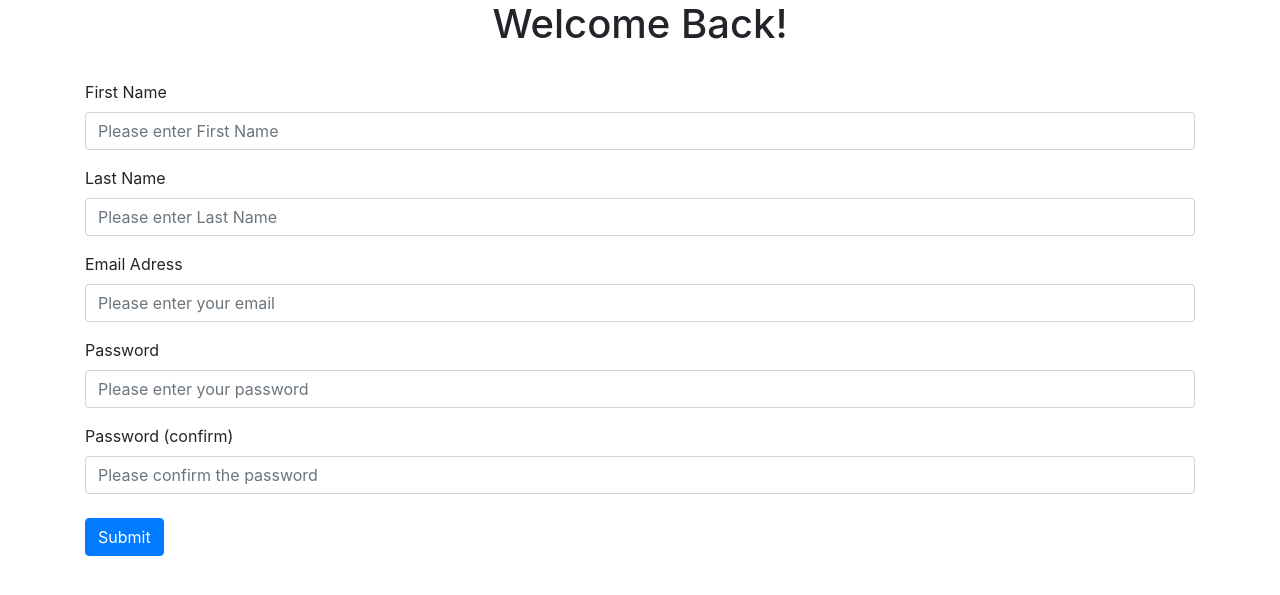
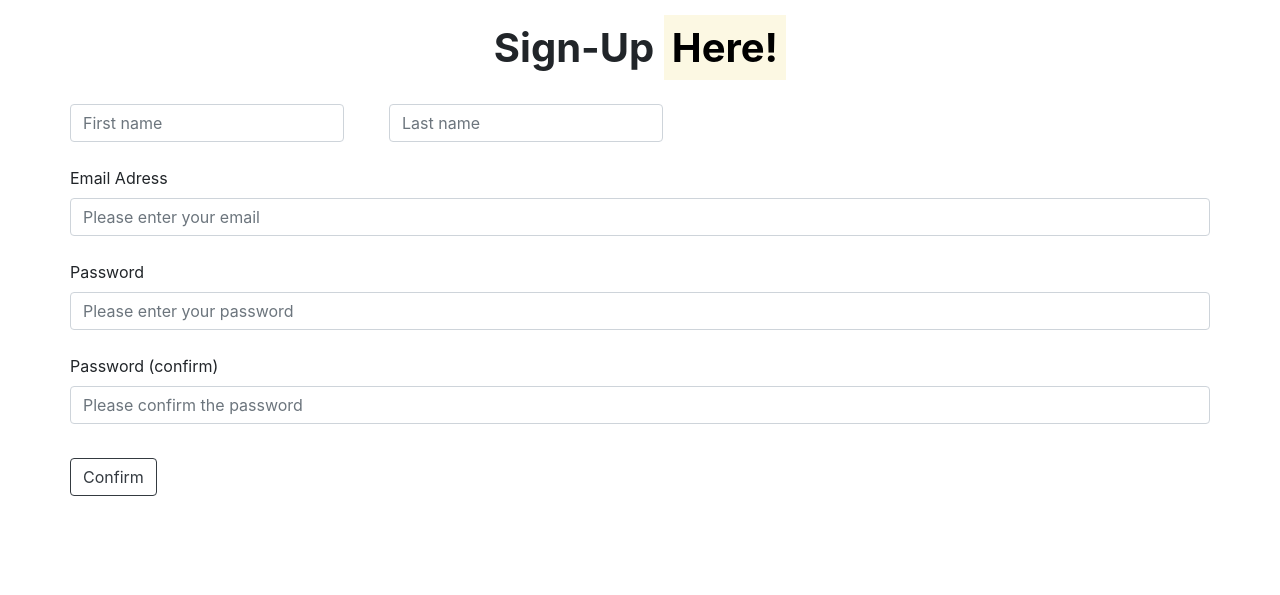
Before and after one commit to Charbelghanime/EECE-351, a Flask app: page /sign-up in a window 1280 px wide. Shown: the part 56-651 px from the top of the page. Run offline with Flask 2, Linux system fonts and the light colour scheme; some libraries are stand-ins or nearby versions.

Commit message:
Update sign-up.html

```diff
--- a/EECE351P/website/templates/sign-up.html
+++ b/EECE351P/website/templates/sign-up.html
@@ -1,28 +1,33 @@
 {%extends 'base.html' %} {% block title %}Sign-up{% endblock %}{%block content%}
-<h1 align="center">Welcome Back!</h1>
+<br />
+<h1 align="center"><strong>Sign-Up <mark>Here!</mark></Strong></h1>
 <form method="POST">
 	<br />
-	<div class="form-group">
-		<label for="firstName">First Name</label>
+	<div class="row">
+		<div class="firstName">
 			<input
 				type="text"
 				class="form-control"
 				id="firstName"
 				name="firstName"
-			placeholder="Please enter First Name"
+				placeholder="First name"
+				aria-label="First name"
 			/>
 		</div>
-    <div class="form-group">
-		<label for="LastName">Last Name</label>
+		&nbsp&nbsp&nbsp&nbsp&nbsp&nbsp&nbsp&nbsp&nbsp&nbsp
+		<div class="lastName">
 			<input
 				type="text"
 				class="form-control"
-			id="firstName"
-			name="firstName"
-			placeholder="Please enter Last Name"
+				id="lastName"
+				name="lastName"
+				placeholder="Last name"
+				aria-label="Last name"
 			/>
 		</div>
-    <div class="form-group">
+	</div>
+	<br />
+	<div class="row">
 		<label for="email">Email Adress</label>
 		<input
 			type="email"
@@ -32,7 +37,8 @@
 			placeholder="Please enter your email"
 		/>
 	</div>
-	<div class="form-group">
+	<br />
+	<div class="row">
 		<label for="password1">Password</label>
 		<input
 			type="password"
@@ -42,8 +48,8 @@
 			placeholder="Please enter your password"
 		/>
 	</div>
-
-	<div class="form-group">
+	<br />
+	<div class="row">
 		<label for="password2">Password (confirm)</label>
 		<input
 			type="password"
@@ -53,7 +59,8 @@
 			placeholder="Please confirm the password"
 		/>
 		<br />
-		<button type="submit" class="btn btn-primary">Submit</button>
+		<br /><br />
+		<button type="submit" class="btn btn-outline-dark">Confirm</button>
 	</div>
 </form>
 {%endblock%}
```
Lines whose indentation alone changed are shown as unchanged.
